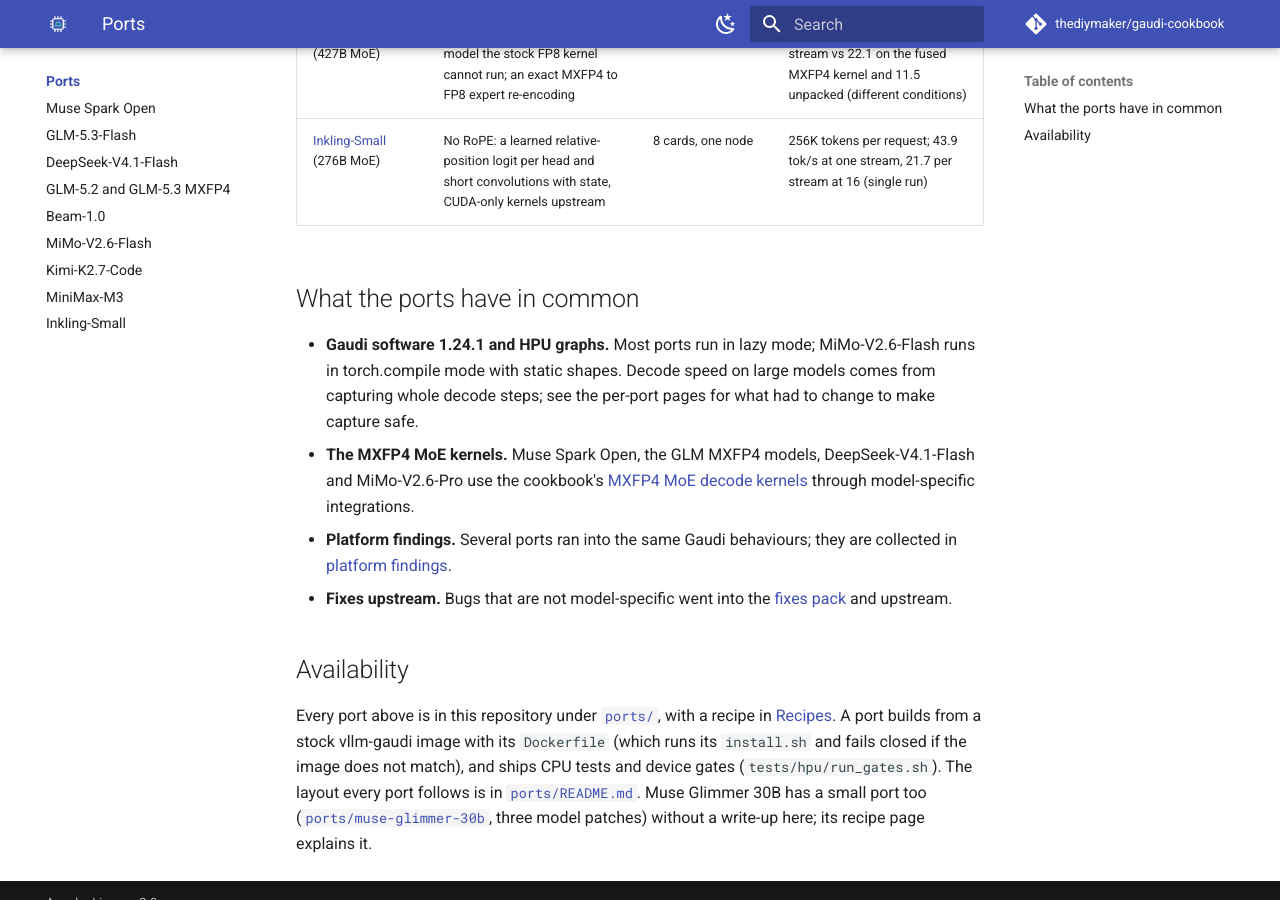
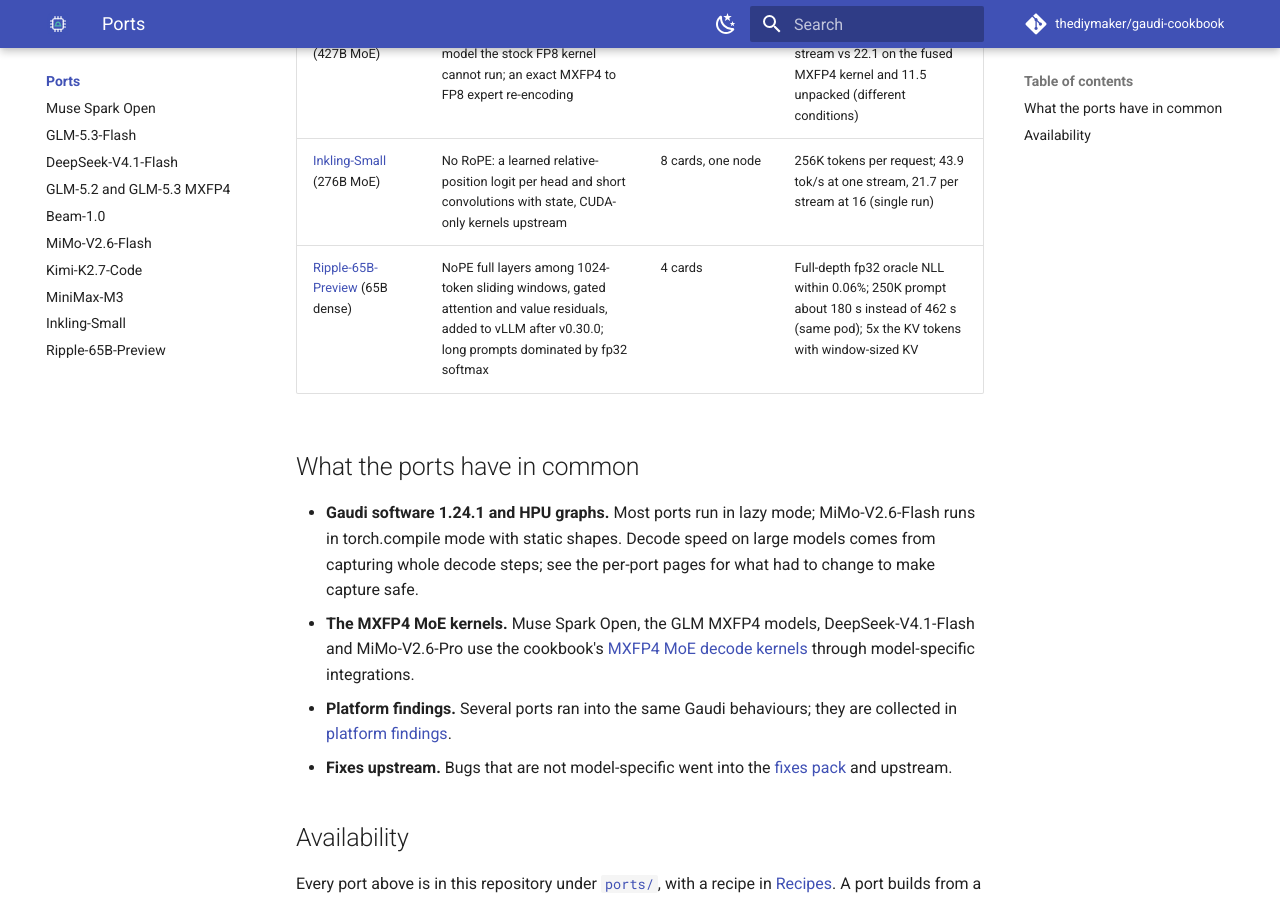
Before and after one commit to thediymaker/gaudi-cookbook, an MkDocs documentation site: the page built from docs/ports/index.md, in a window 1280 px wide and 900 px high, scrolled down 1283 px. Built offline with MkDocs 1.6.1 and Material for MkDocs 9.7.7, drawn with Linux system fonts in a browser that asks for light colours; comment, search, counter and statistics services are not loaded.

Commit message:
List Ripple-65B-Preview in the nav, indexes, catalog and llms.txt

```diff
--- a/docs/llms.txt
+++ b/docs/llms.txt
@@ -65,6 +65,8 @@ Agents: read AGENTS.md first. It maps tasks to files and gives the rules: check
   - [poolside/Laguna-S-2.1 recipe.yaml](https://raw.githubusercontent.com/thediymaker/gaudi-cookbook/main/recipes/poolside/Laguna-S-2.1/recipe.yaml)
 - [MiniMax-M2.7](https://raw.githubusercontent.com/thediymaker/gaudi-cookbook/main/docs/recipes/minimax-m2-7.md): 229B MoE (sigmoid routing, 256 experts) reasoning and agent model, official FP8 checkpoint, 128K context on four Gaudi 2 cards.
   - [MiniMaxAI/MiniMax-M2.7 recipe.yaml](https://raw.githubusercontent.com/thediymaker/gaudi-cookbook/main/recipes/MiniMaxAI/MiniMax-M2.7/recipe.yaml)
+- [Ripple-65B-Preview](https://raw.githubusercontent.com/thediymaker/gaudi-cookbook/main/docs/recipes/ripple-65b-preview.md): 65B dense model with 64 sliding-window and 16 NoPE full-attention layers, BF16, 128K context on 4 Gaudi 2 cards, through the ripple-65b port.
+  - [ricursiveAI/Ripple-65B-Preview recipe.yaml](https://raw.githubusercontent.com/thediymaker/gaudi-cookbook/main/recipes/ricursiveAI/Ripple-65B-Preview/recipe.yaml)
 - [Qwen3.5-397B-A17B-FP8](https://raw.githubusercontent.com/thediymaker/gaudi-cookbook/main/docs/recipes/qwen3-5-397b-a17b-fp8.md): 397B MoE (17B active) hybrid (Gated DeltaNet + attention) reasoning model, FP8, native 256K context, text only, on one 8-card Gaudi 2 node.
   - [Qwen/Qwen3.5-397B-A17B-FP8 recipe.yaml](https://raw.githubusercontent.com/thediymaker/gaudi-cookbook/main/recipes/Qwen/Qwen3.5-397B-A17B-FP8/recipe.yaml)
 - [Beam-1.0-501B-A23B-FP8](https://raw.githubusercontent.com/thediymaker/gaudi-cookbook/main/docs/recipes/beam-1-0-501b-a23b-fp8.md): 501B MoE (23B active) reasoning and coding model, compressed-tensors FP8, 256K context on one 8-card Gaudi 2 node, through the beam-1-0 port.
@@ -158,6 +160,7 @@ Agents: read AGENTS.md first. It maps tasks to files and gives the rules: check
 - [Kimi-K2.7-Code on Gaudi 2](https://raw.githubusercontent.com/thediymaker/gaudi-cookbook/main/docs/ports/kimi-k2-7.md): Kimi-K2.7-Code is a 1T-parameter multimodal MoE model: a DeepSeek-V3-style text tower (61 layers, 384 routed experts, MLA attention) plus a vision tower.
 - [MiniMax-M3 with FP8 experts on Gaudi 2](https://raw.githubusercontent.com/thediymaker/gaudi-cookbook/main/docs/ports/minimax-m3.md): MiniMax-M3 is a 427B-parameter multimodal MoE (23B active): 60 layers, 128 routed experts with top-4 sigmoid routing and a score correction bias, one shared expert, and gpt-oss's SwiGLU-OAI activation (clamp to 7, alpha 1.702).
 - [Inkling-Small on Gaudi 2](https://raw.githubusercontent.com/thediymaker/gaudi-cookbook/main/docs/ports/inkling-small.md): Inkling-Small is a 276B-parameter mixture-of-experts model (12B active) from Thinking Machines.
+- [Ripple-65B-Preview on Gaudi 2](https://raw.githubusercontent.com/thediymaker/gaudi-cookbook/main/docs/ports/ripple-65b.md): Ripple-65B-Preview is a 65B dense model with 80 layers: 64 use a 1024-token sliding window with RoPE and 16 (layers 4, 9, ..., 79) use full attention without positional encoding (NoPE).
 
 ## Results
 
--- a/docs/ports/index.md
+++ b/docs/ports/index.md
@@ -18,6 +18,7 @@ number says how it was measured: a same-pod or same-node A/B, chained A/Bs, or d
 | [Kimi-K2.7-Code](kimi-k2-7.md) (1T MoE) | Too large for one node in FP8: an exact MXFP4 to FP8 expert conversion for two nodes, then a one-node MXFP4 build with the `kimi` kernels | 8 cards, one node (two-node FP8 documented) | One node with the kernels 44.5 tok/s at one stream vs 17.9 on the stock op (same pod) and 36.4 to 38.2 on two nodes in FP8 (different conditions) |
 | [MiniMax-M3](minimax-m3.md) (427B MoE) | gpt-oss's clamped SwiGLU in a model the stock FP8 kernel cannot run; an exact MXFP4 to FP8 expert re-encoding | 8 cards, one node | FP8 experts 24.7 tok/s at one stream vs 22.1 on the fused MXFP4 kernel and 11.5 unpacked (different conditions) |
 | [Inkling-Small](inkling-small.md) (276B MoE) | No RoPE: a learned relative-position logit per head and short convolutions with state, CUDA-only kernels upstream | 8 cards, one node | 256K tokens per request; 43.9 tok/s at one stream, 21.7 per stream at 16 (single run) |
+| [Ripple-65B-Preview](ripple-65b.md) (65B dense) | NoPE full layers among 1024-token sliding windows, gated attention and value residuals, added to vLLM after v0.30.0; long prompts dominated by fp32 softmax | 4 cards | Full-depth fp32 oracle NLL within 0.06%; 250K prompt about 180 s instead of 462 s (same pod); 5x the KV tokens with window-sized KV |
 
 ## What the ports have in common
 
--- a/mkdocs.yml
+++ b/mkdocs.yml
@@ -77,6 +77,7 @@ nav:
       - Llama 4 Scout 17B-16E Instruct: recipes/llama-4-scout-17b-16e-instruct.md
       - Laguna-S-2.1: recipes/laguna-s-2-1.md
       - MiniMax-M2.7: recipes/minimax-m2-7.md
+      - Ripple-65B-Preview: recipes/ripple-65b-preview.md
       - Qwen3.5-397B-A17B-FP8: recipes/qwen3-5-397b-a17b-fp8.md
       - Beam-1.0-501B-A23B-FP8: recipes/beam-1-0-501b-a23b-fp8.md
       - Muse Spark Open: recipes/muse-spark-open.md
@@ -152,6 +153,7 @@ nav:
       - Kimi-K2.7-Code: ports/kimi-k2-7.md
       - MiniMax-M3: ports/minimax-m3.md
       - Inkling-Small: ports/inkling-small.md
+      - Ripple-65B-Preview: ports/ripple-65b.md
   - Results:
       - results/index.md
       - Platform findings: results/platform-findings.md
```
Also changed, not shown: README.md (+2 -2 lines), docs/recipes/index.md (+1 -0 lines), 1 other file.
